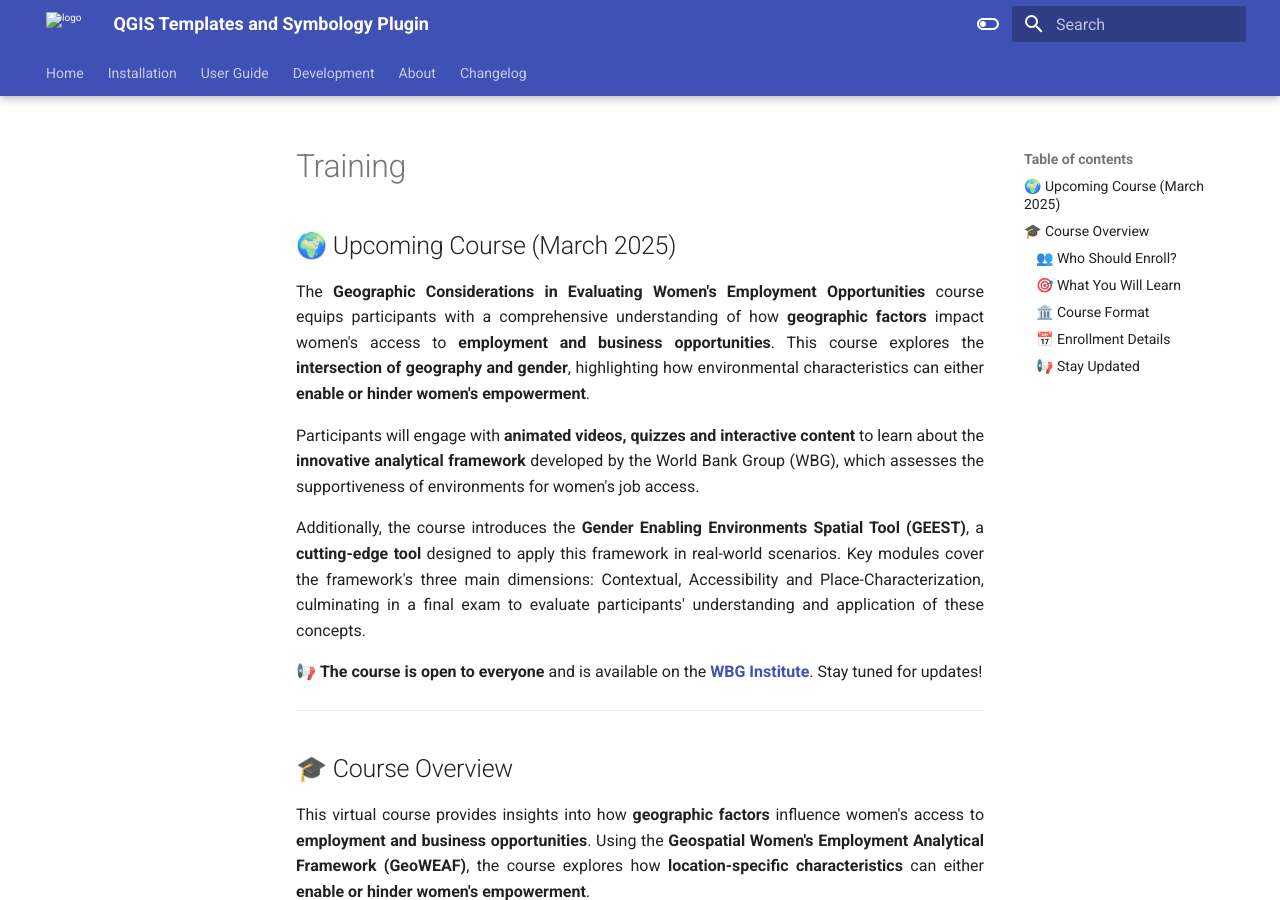
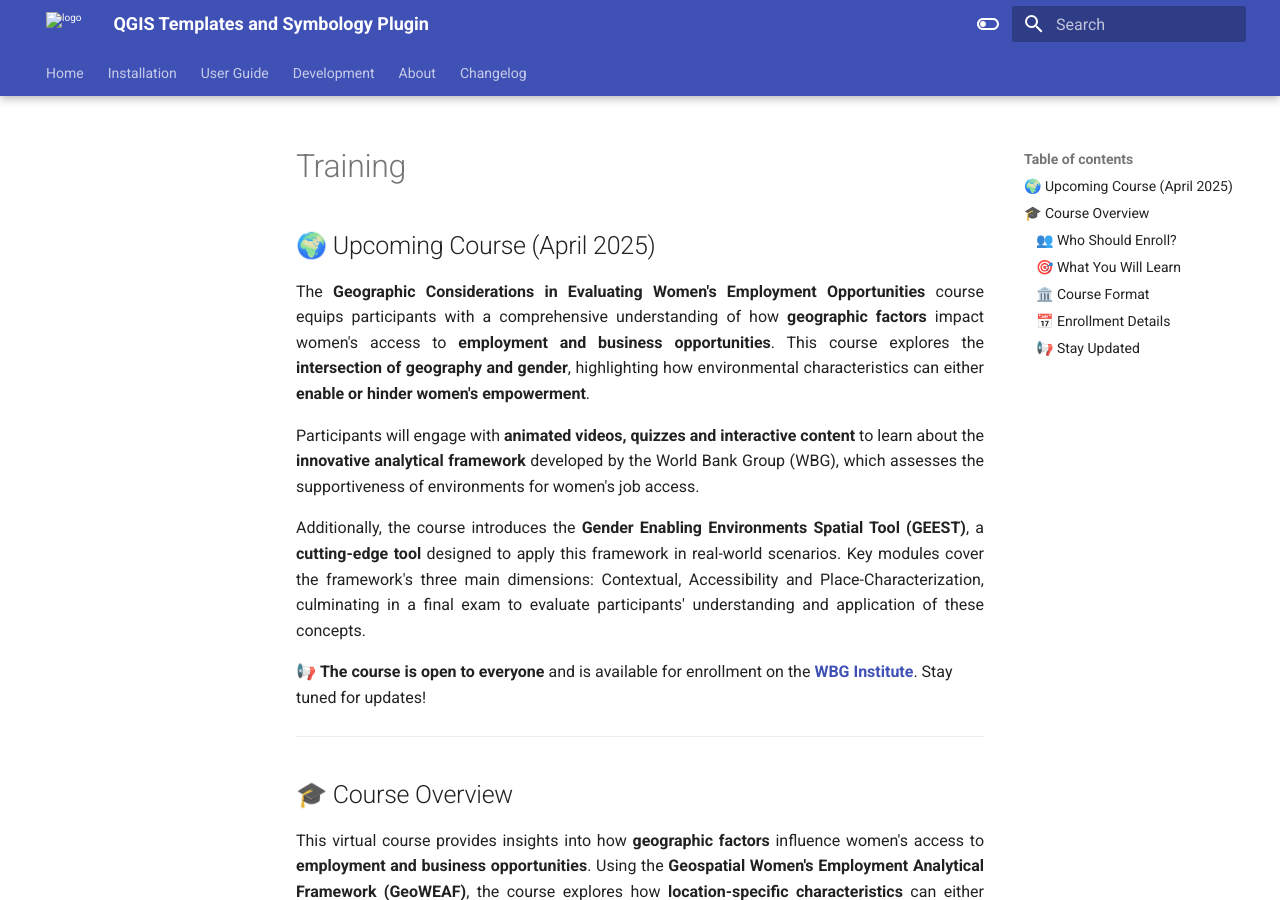
Before and after one commit to worldbank/GEEST, an MkDocs documentation site: the page built from docs/training.md, in a window 1280 px wide and 900 px high. Built offline with MkDocs 1.6.1 and Material for MkDocs 9.7.7, drawn with Linux system fonts in a browser that asks for light colours.

Commit message:
Update training.md
updates to text

```diff
--- a/docs/training.md
+++ b/docs/training.md
@@ -1,6 +1,6 @@
 # Training
 
-## 🌍 Upcoming Course (March 2025)
+## 🌍 Upcoming Course (April 2025)
 
 <p align="justify">
 The <strong>Geographic Considerations in Evaluating Women's Employment Opportunities</strong> course equips participants with a comprehensive understanding of how <strong>geographic factors</strong> impact women's access to <strong>employment and business opportunities</strong>. This course explores the <strong>intersection of geography and gender</strong>, highlighting how environmental characteristics can either <strong>enable or hinder women's empowerment</strong>.
@@ -14,7 +14,7 @@ Participants will engage with <strong>animated videos, quizzes and interactive c
 Additionally, the course introduces the <strong>Gender Enabling Environments Spatial Tool (GEEST)</strong>, a <strong>cutting-edge tool</strong> designed to apply this framework in real-world scenarios. Key modules cover the framework's three main dimensions: Contextual, Accessibility and Place-Characterization, culminating in a final exam to evaluate participants' understanding and application of these concepts.
 </p>
 
-📢 **The course is open to everyone** and is available on the **[WBG Institute](https://wbginstitute.learnworlds.com/home)**. Stay tuned for updates!
+📢 **The course is open to everyone** and is available for enrollment on the **[WBG Institute](https://wbginstitute.learnworlds.com/home)**. Stay tuned for updates!
 
 ---
 
```
